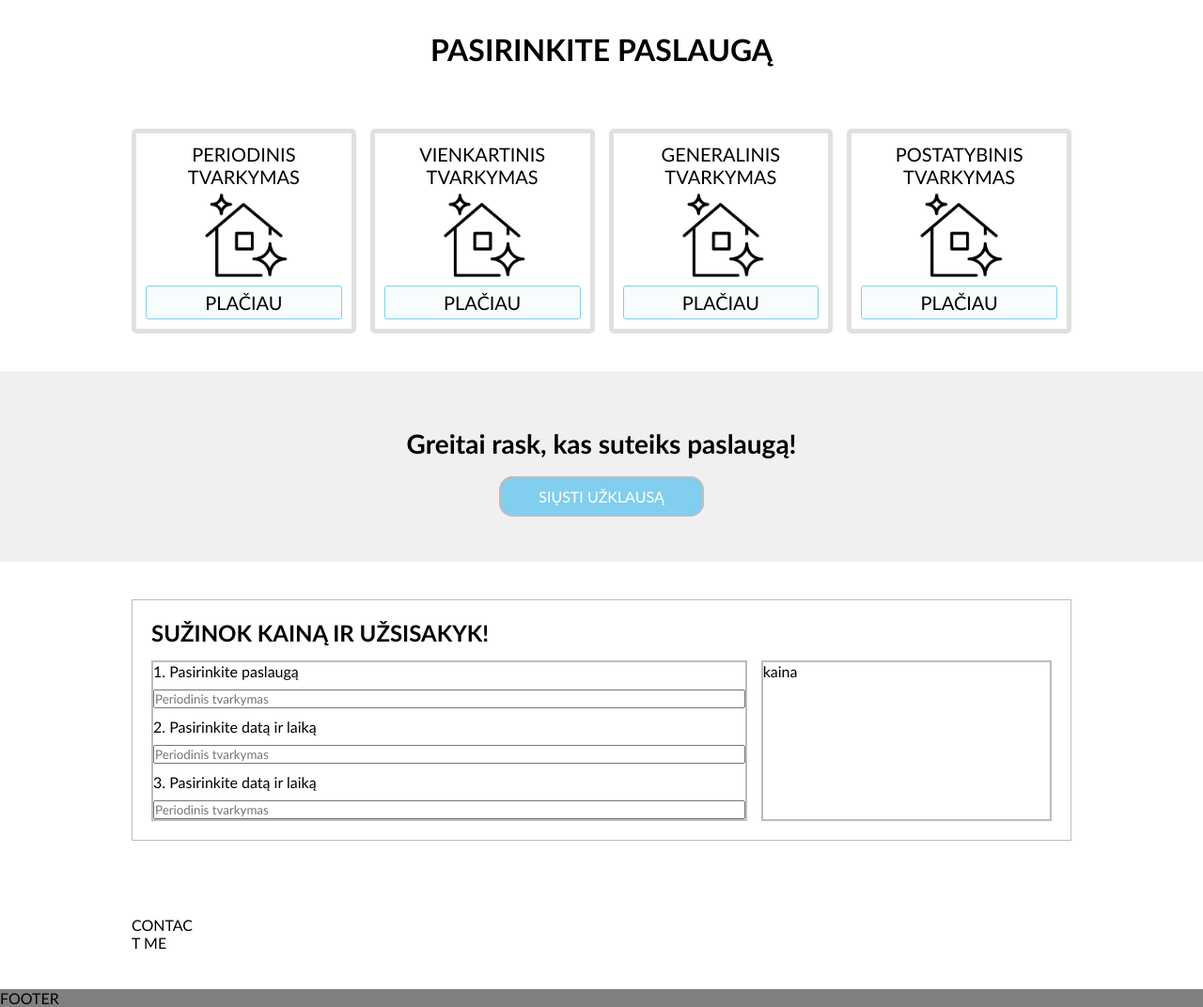
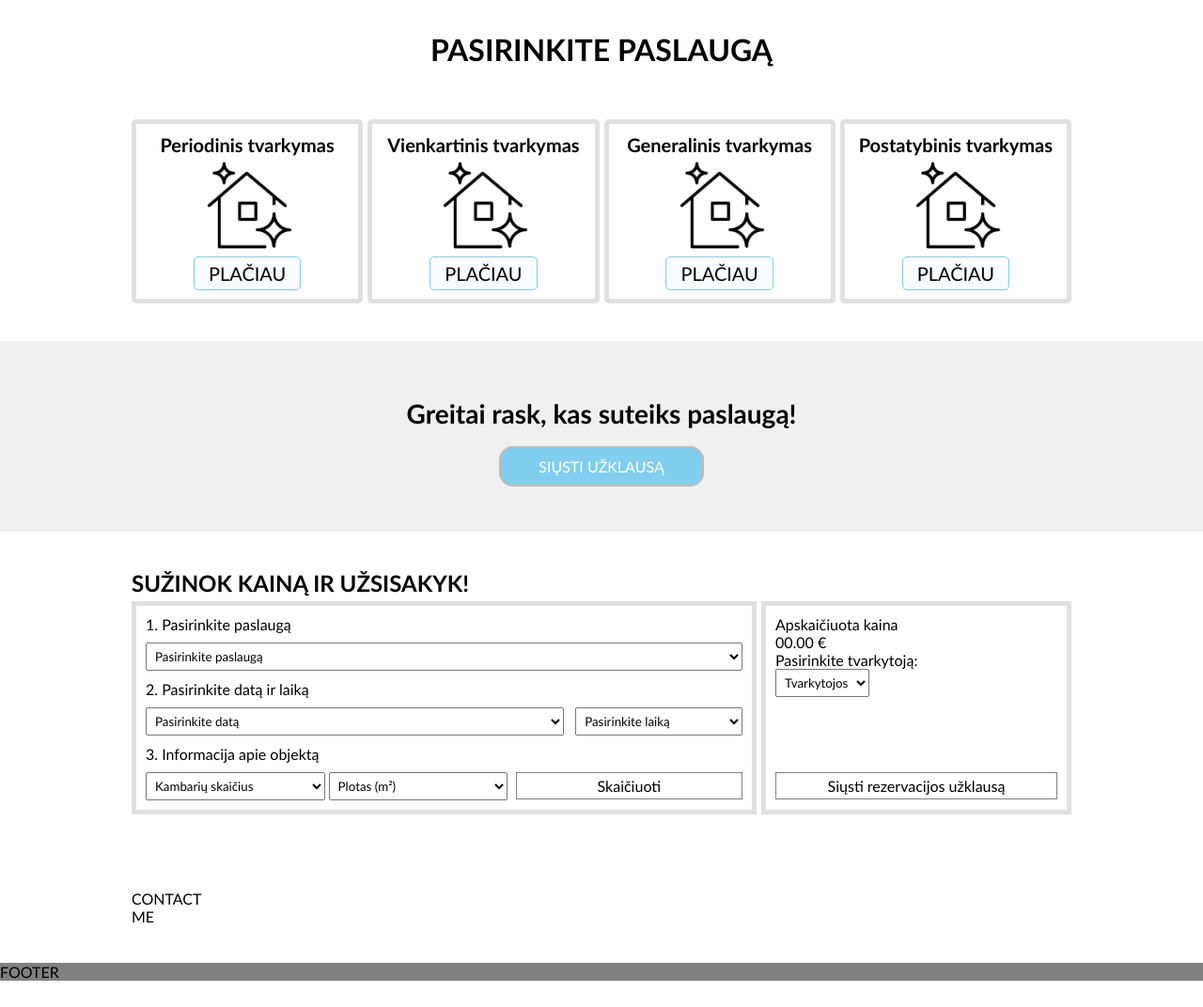
Before and after one commit to BrigitaK/namutvarkytojos.lt, a plain HTML site: page index.html in a window 1280 px wide. Shown: the part 137-1209 px from the top of the page at 94% size. After the commit the page ends 1181 px from the top, so only its background shows below. Drawn offline with Linux system fonts and the light colour scheme.

Commit message:
reservation form

```diff
--- a/css/custom.css
+++ b/css/custom.css
@@ -36,24 +36,75 @@
         }
 
 .price {
-    border: 1px solid #bdbdbd;
-    padding: 20px;
 }
     .price > .plc {
         display: grid;
         grid-template-columns: 1fr;
         gap: 10px;
         border: 2px solid #bdbdbd;
+        padding: 10px;
+        border: 5px solid #e0e0e0;
 
+    }
+    .price select {
+        padding: 5px;
+    }
+    .price form {
+        display: inline-block;
+        float: left;
+        width: 100%;
+    }
+    .price .left {
+        display: inline-block;
+        float: left;
+        width: 70%;
+    }
+    .price .right {
+        display: inline-block;
+        float: right;
+        width: 28%;
+    }
+    .price .obj-1{
+        display: inline-block;
+        width: 30%;
+    }
+    .price .obj-2{
+        display: inline-block;
+        width: 30%;
+    }
+    .price .obj-3{
+        display: inline-block;
+        float: right;
+        width: 38%;
+        border: 1px solid grey;
+        text-align: center;
+        text-decoration: none;
+        color: #000;
+        padding: 4px;
+    }
+    .price select .houskeepers{
+        display: inline-block;
+        float: left;
+        width: 100%;
     }
     .price > .row > input{
         width: 100%;
     }
     .price > .kaina {
+        border: 5px solid #e0e0e0;
+        padding: 10px;
+    }
+    .rezervation{
+        display: inline-block;
+        text-decoration: none;
+        width: 100%;
+        margin-top: 80px;
+        color: #000;
+        border: 1px solid grey;
+        text-align: center;
+        padding: 4px 0;
+    }
 
-        border: 2px solid #bdbdbd;
-
-    }
 .container-full{
 
     background-color: grey;
--- a/css/layout.css
+++ b/css/layout.css
@@ -53,7 +53,7 @@ body {
         display: grid;
         grid-template-columns: repeat(12,1fr);
         grid-column: 2 / 3;
-        gap: 15px;
+        gap: 5px;
     }
 
     .container > .row > .col-1{ grid-column: span 1;}
@@ -120,7 +120,7 @@ body {
         grid-template-columns: 1fr 1000px 1fr;
     }
     .logo, .nav {
-        grid-template-columns: 1fr 1000px 1fr;
+        grid-template-columns: 1fr 100px 1fr;
     }
     .container > .row > .col-md-1{ grid-column: span 1;}
     .container > .row > .col-md-2{ grid-column: span 2;}
--- a/css/services.css
+++ b/css/services.css
@@ -5,6 +5,7 @@
         margin-left: auto;
         margin-right: auto;
         width: 50%;
+        margin-bottom: 5px;
     }
 
     .column-left > .row > h1{
@@ -13,9 +14,11 @@
         padding: 30px 0;
         margin-bottom: 20px;
     }
-    .column-left > .service > a{
+    .column-left > .service > h2{
         text-decoration: none;
         color: black;
+        text-transform: none;
+        font-size: 20px;
     }
     .service{
         text-align: center;
@@ -24,6 +27,7 @@
         border-radius: 5px;
         font-size: 20px;
         padding: 10px;
+        padding-bottom: 15px;
 
     }
     @keyframes hover {
@@ -41,17 +45,19 @@
         animation: hover 0.3s ease-out forwards;
       }
 
-    .column-left > .service > p{
+    .column-left > .service > a{
         border: 1px solid #81ceee;
-        border-radius: 3px;
+        border-radius: 5px;
         width: 100%;
         text-align: center;
-        padding: 5px;
+        padding: 5px 15px;
         background-color: #f9fcfd;
         cursor: pointer;
+        text-decoration: none;
+        color: #000;
 
     }
-    .column-left > .service > p:hover {
+    .column-left > .service > a:hover {
         background-color:#81ceee;
         color: #fff;
     }
--- a/index.html
+++ b/index.html
@@ -27,24 +27,24 @@
                 <h1>Pasirinkite paslaugą</h1>
             </div>
             <div class=" row service col-12 col-small-6 col-sm-6 col-md-3">
-                <a  href="#">Periodinis tvarkymas</a>
+                <h2>Periodinis tvarkymas</h2>
                 <img src="./photo/cleaning.png" alt="Photo">
-                <p class="btn">Plačiau</p>
+                <a href="/periodinis-tvarkymas.html" class="btn">Plačiau</a>
             </div>
             <div class=" row service col-12 col-small-6 col-sm-6 col-md-3">
-                <a  href="#">Vienkartinis tvarkymas</a>
+                <h2>Vienkartinis tvarkymas</h2>
                 <img src="./photo/cleaning.png" alt="Photo">
-                <p class="btn">Plačiau</p>
+                <a class="btn">Plačiau</a>
             </div>
             <div class=" row service col-12 col-small-6 col-sm-6 col-md-3">
-                <a  href="#">Generalinis tvarkymas</a>
+                <h2>Generalinis tvarkymas</h2>
                 <img src="./photo/cleaning.png" alt="Photo">
-                <p class="btn">Plačiau</p>
+                <a class="btn">Plačiau</a>
             </div>
             <div class="row service col-12 col-small-6 col-sm-6 col-md-3">
-                <a  href="#">Postatybinis tvarkymas</a>
+                <h2>Postatybinis tvarkymas</h2>
                 <img src="./photo/cleaning.png" alt="Photo">
-                <p class="btn">Plačiau</p>
+                <a class="btn">Plačiau</a>
             </div>
         </div>
     </div>
@@ -66,15 +66,62 @@
                 <h2>SUŽINOK KAINĄ IR UŽSISAKYK!</h2>
             </div>
             <div class="row plc col-12 col-sm-8">
-                <div>1. Pasirinkite paslaugą</div>
-                <input type="" placeholder="Periodinis tvarkymas">
+                <div class="paslauga">1. Pasirinkite paslaugą</div>
+                    <select required>
+                        <option value="" disabled selected hidden>Pasirinkite paslaugą</option>
+                        <option value="0">Periodinis tvarkymas</option>
+                        <option value="1">Vienkartinis tvarkymas</option>
+                        <option value="1">Generalinis tvarkymas</option>
+                    </select>
                 <div>2. Pasirinkite datą ir laiką</div>
-                <input  type="" placeholder="Periodinis tvarkymas">
-                <div>3. Pasirinkite datą ir laiką</div>
-                <input  type="" placeholder="Periodinis tvarkymas">
+                <form>
+                <select class="left" required>
+                    <option value="" disabled selected hidden>Pasirinkite datą</option>
+                    <option value="0">Ketvirtadienis, Spalio 29 d</option>
+                    <option value="1">Penktadienis, Spalio 30 d</option>
+                    <option value="2">Sestadienis, Spalio 31 d</option>
+                </select>
+                <select class="right" required>
+                    <option value="" disabled selected hidden>Pasirinkite laiką</option>
+                    <option value="0">07:00</option>                  <option value="0">07:00</option>
+                    <option value="1">08:00</option>
+                    <option value="2">09:00</option>
+                    <option value="3">10:00</option>
+                    <option value="4">11:00</option>
+                </select>
+            </form>
+                <div>3. Informacija apie objektą</div>
+                <form>
+                    <select class="obj-1" required>
+                        <option value="" disabled selected hidden>Kambarių skaičius</option>
+                        <option value="0">1</option>
+                        <option value="1">2</option>
+                        <option value="2">3</option>
+                        <option value="3">4</option>
+                        <option value="4">5</option>
+                    </select>
+                    <select class="obj-2" required>
+                        <option value="" disabled selected hidden>Plotas (m²)</option>
+                        <option value="1">40 - 60 m²</option>
+                        <option value="2">60 - 80 m²</option>
+                        <option value="3">80 - 100 m²</option>
+                        <option value="4">100 - 120 m²</option>
+                    </select>
+                    <a class="obj-3" href="#">Skaičiuoti</a>
+                </form>
             </div>
             <div class="row kaina col-12 col-sm-4">
-                <div>kaina</div>
+                <div>Apskaičiuota kaina</div>
+                <div>00.00 €</div>
+                <div>Pasirinkite tvarkytoją:</div>
+                    <select class="housekeepers" required>
+                        <option value="" disabled selected hidden>Tvarkytojos</option>
+                        <option value="1">Tvarkytoja</option>
+                        <option value="2">Tvarkytoja</option>
+                        <option value="3">Tvarkytoja</option>
+                        <option value="4">Tvarkytoja</option>
+                    </select>
+                <a class="rezervation" href="#">Siųsti rezervacijos užklausą</a>
             </div>
         </div>
     </div>
```
Also changed, not shown: periodinis-tvarkymas.html (added, +32 -0 lines).
